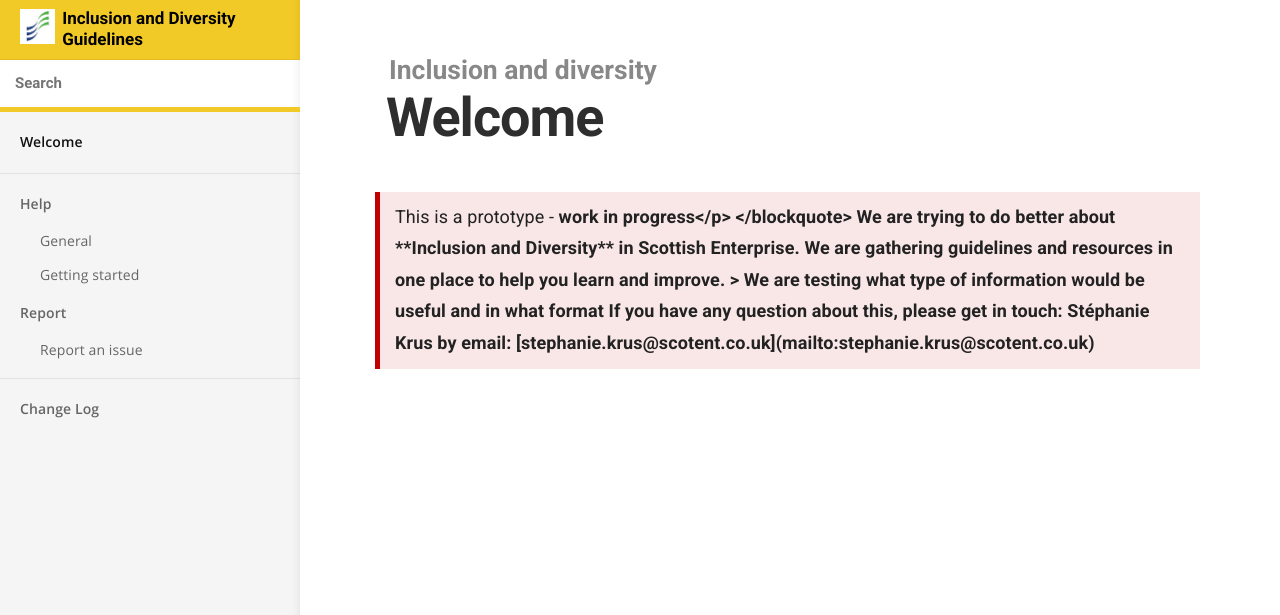
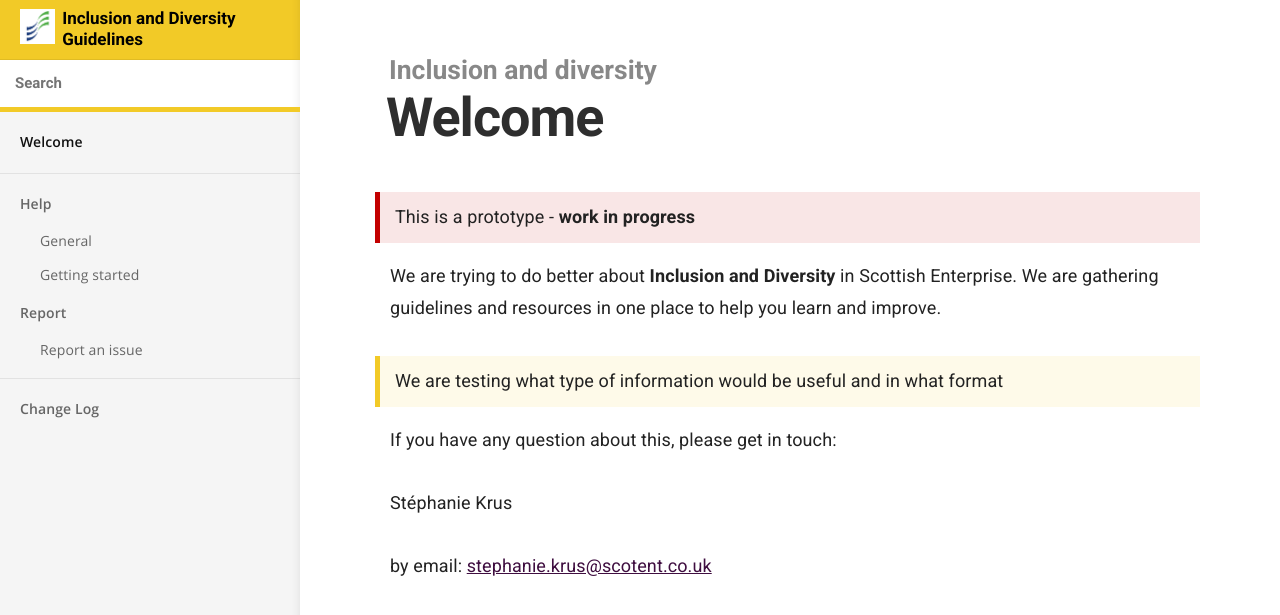
Before and after one commit to numbat70/inclusion2021, a Jekyll site: the page built from index.md, in a window 1280 px wide. Shown: the top 615 px of the page. Built offline with Jekyll 4.4.1, drawn with Linux system fonts in a browser that asks for light colours.

Commit message:
SK - add closing tag

```diff
--- a/index.md
+++ b/index.md
@@ -3,7 +3,7 @@ title: Welcome
 ---
 
 <blockquote class="red">
-  <p>This is a prototype -<strong> work in progress</p>
+  <p>This is a prototype - <strong>work in progress</strong></p>
 </blockquote>
 
 We are trying to do better about **Inclusion and Diversity** in Scottish Enterprise.
```
